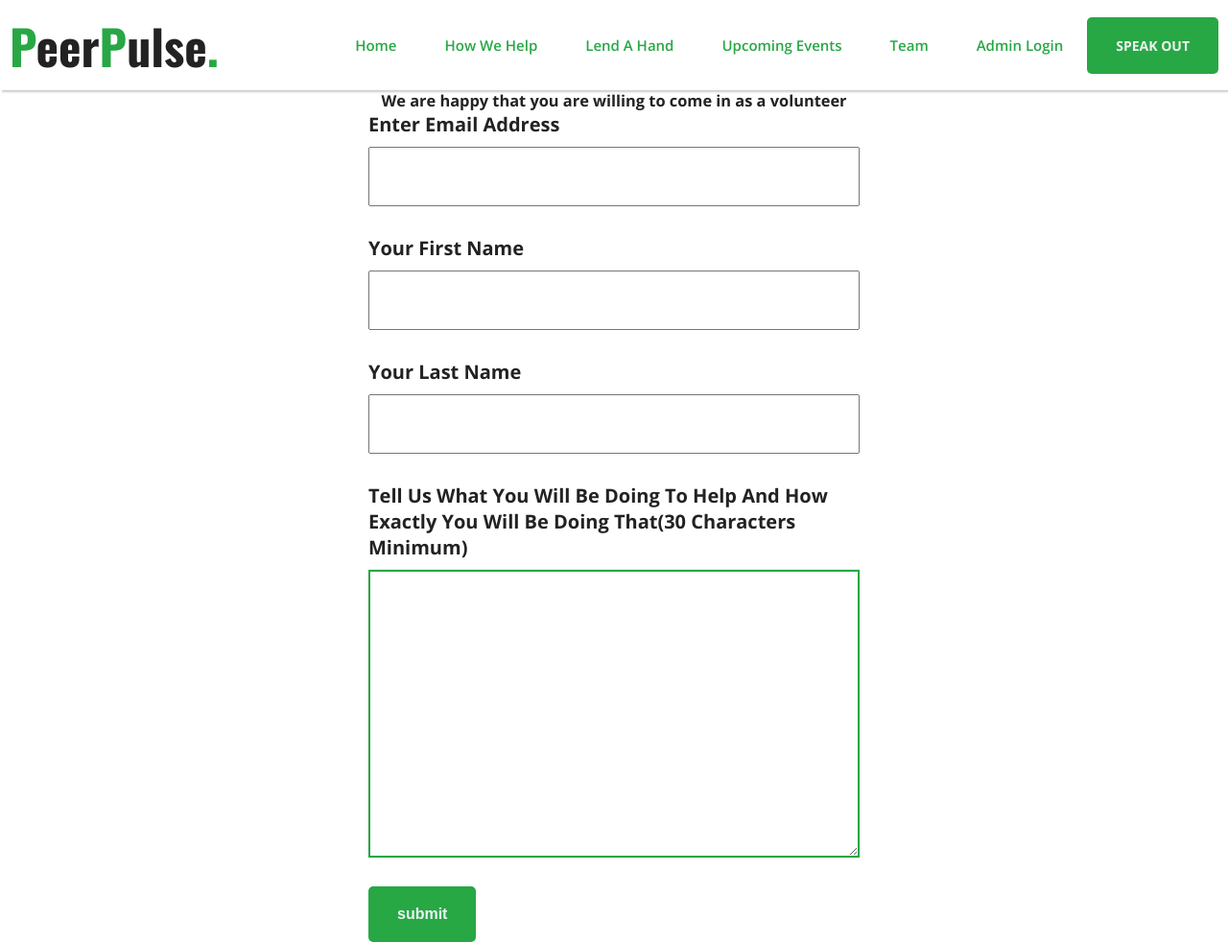
After one commit to hum-dev/PeerPulse, a Flask app: page /register-as-volunteer in a window 1280 px wide. The commit adds this page. Shown: the whole page at 96% size. Run offline with Flask 3, Linux system fonts and the light colour scheme.

Commit message:
finish up basic development

```diff
--- a/forms.py
+++ b/forms.py
@@ -37,3 +37,13 @@ class LoginForm(FlaskForm):
     email_address = StringField('Enter email address', validators=[DataRequired(), Email()])
     password = PasswordField('Enter your password', validators=[DataRequired(), Length(min=8)])
     submit = SubmitField('log in')
+
+class HelpOthersForm(FlaskForm):
+    """
+    This form is responsible for registering helpers into the platform
+    """
+    email_address = StringField('Enter email address', validators=[DataRequired(), Email()])
+    first_name = StringField('Your first name', validators=[DataRequired(), Length(min=3, max=20)])
+    last_name = StringField('Your last name', validators=[DataRequired(), Length(min=2, max=20)])
+    what_they_will_do = TextAreaField('Tell us what you will be doing to help and how exactly you will be doing that(30 characters minimum)', validators=[DataRequired(), Length(min=30)])
+    submit = SubmitField("submit")
--- a/main.py
+++ b/main.py
@@ -7,7 +7,7 @@ from datetime import datetime
 from uuid import uuid4
 from flask import Flask, render_template, redirect, url_for
 from flask_sqlalchemy import SQLAlchemy
-from forms import SpeakOutForm, AdminSignUp, LoginForm
+from forms import SpeakOutForm, AdminSignUp, LoginForm, HelpOthersForm
 from flask_login import LoginManager,UserMixin
 from flask_login import login_user, current_user, logout_user, login_required
 
@@ -17,7 +17,7 @@ app.config['SQLALCHEMY_DATABASE_URI'] = "sqlite:///peer_pulse.db"
 
 db = SQLAlchemy(app=app)
 login_manager = LoginManager(app)
-# login_manager.login_view = 'login_admin'
+login_manager.login_view = 'login_admin'
 
 @login_manager.user_loader
 def load_user(user_id):
@@ -47,13 +47,24 @@ class HelpSeeker(db.Model):
 
 class Admins(db.Model, UserMixin):
     """
-    Table for those seeking help
+    Table for administrators
     """
     __tablename__ = "administrators"
     id = db.Column(db.Integer, primary_key=True)
     prefered_username = db.Column(db.String, nullable=False)
     email_address = db.Column(db.String, nullable=False)
     password = db.Column(db.String, nullable=False)
+
+class Volunteers(db.Model):
+    """
+    Table holding those who are requesting to be volunteers
+    """
+    __tablename__ = "volunteers"
+    id = db.Column(db.Integer, primary_key=True)
+    email_address = db.Column(db.String, nullable=False)
+    first_name = db.Column(db.String, nullable=False)
+    last_name = db.Column(db.String, nullable=False)
+    what_they_will_do = db.Column(db.String, nullable=False)
 
 @app.route('/home', methods=["GET", "POST"])
 @app.route('/', methods=["GET", "POST"])
@@ -107,5 +118,21 @@ def create_admin():
         return redirect(url_for('home'))
     return render_template('create_admin.html', title="PeerPulse - Create and admin", form=form), 200
 
+@app.route('/register-as-volunteer', methods=["GET", "POST"])
+def register_as_volunteer():
+    form = HelpOthersForm()
+    if form.validate_on_submit():
+        volunteer_to_register = Volunteers(email_address=form.email_address.data, first_name=form.first_name.data, last_name=form.last_name.data, what_they_will_do=form.what_they_will_do.data)
+        db.session.add(volunteer_to_register)
+        db.session.commit()
+        return redirect(url_for('home'))
+    return render_template('volunteer.html', title="PeerPulse - become a volunteer", form=form), 200
+
+@app.route('/volunteer-requests', methods=["GET", "POST"])
+# @login_required
+def volunteer_requests():
+    all_volunteers = Volunteers.query.all()
+    return render_template('volunteer_requests.html', all_volunteers=all_volunteers, title="PeerPulse - volunteer requests")
+
 if __name__ == "__main__":
     app.run(debug=True)
--- a/static/css/styles.css
+++ b/static/css/styles.css
@@ -25,6 +25,7 @@ html{
     --color-black-night: #0F110C;
     --color-black-main: #222;
     --color-black-light: #333;
+    scroll-behavior: smooth;
 }
 
 body{
@@ -645,11 +646,19 @@ figcaption{
     padding: 3rem 2rem;
 }
 
+.team-section__container{
+    display: grid;
+    grid-template-columns: repeat(auto-fit, minmax(35rem, 1fr));
+    justify-items: center;
+    margin-top: 3rem;
+}
+
 .team__member{
     --size: 35rem;
     width: var(--size);
     box-shadow: 0 0 2px #444;
     padding: 1rem;
+    margin-bottom: 3rem;
 }
 
 .team__member__image-container{
@@ -689,3 +698,56 @@ figcaption{
     margin-right: 1.5rem;
 }
 /* end of the team members section stylings */
+
+/* volunteer section */
+.volunteer_section{
+    display: flex;
+    flex-direction: column;
+    justify-content: center;
+    align-items: center;
+}
+/* end of the volunteer section */
+
+/* Volunteer section */
+.volunteer{
+    width: 60%;
+    margin: 3rem auto;
+}
+
+.volunteer__name{
+    font-size: 2rem;
+    text-transform: uppercase;
+    color: var(--color-secondary);
+    margin-bottom: 1rem;
+}
+
+.volunteer__email{
+    font-size: 1.5rem;
+    margin-bottom: 1rem;
+}
+
+.volunteer__what-they-will-do{
+    font-size: 1.6rem;
+    text-align: justify;
+    line-height: 1.6;
+}
+
+.volunteer-control-btn{
+    display: inline-block;
+    text-decoration: none;
+    padding: 1rem 1.5rem;
+    text-transform: uppercase;
+    color: var(--color-heavy-white);
+    margin-top: 1rem;
+    border-radius: 10px;
+    font-weight: bold;
+}
+
+.volunteer-control-btn-accept{
+    background-color: var(--color-primary-dark);
+}
+
+.volunteer-control-btn-reject{
+    background-color: crimson;
+}
+/* End of the volunteer section */
--- a/templates/base.html
+++ b/templates/base.html
@@ -18,10 +18,10 @@
         <nav class="header__nav">
             <ol class="header__nav-list">
                 <li class="header__nav-list--item"><a href="{{ url_for('home') }}">Home</a></li>
-                <li class="header__nav-list--item"><a href="">How we help</a></li>
-                <li class="header__nav-list--item"><a href="">lend a hand</a></li>
-                <li class="header__nav-list--item"><a href="">upcoming events</a></li>
-                <li class="header__nav-list--item"><a href="">team</a></li>
+                <li class="header__nav-list--item"><a href="#how-we-help">How we help</a></li>
+                <li class="header__nav-list--item"><a href="#lend-a-hand">lend a hand</a></li>
+                <li class="header__nav-list--item"><a href="#upcoming-events">upcoming events</a></li>
+                <li class="header__nav-list--item"><a href="#team">team</a></li>
                 <li class="header__nav-list--item"><a href="{{ url_for('login_admin') }}">admin login</a></li>
                 <a class="header__cta" href="{{ url_for('talk_to_us') }}">speak out</a>
             </ol>
--- /dev/null
+++ b/templates/volunteer.html
@@ -0,0 +1,30 @@
+{% extends 'base.html' %}
+{% block pagecontent %}
+<section class="volunteer_section">
+    <h3>We are happy that you are willing to come in as a volunteer</h3>
+
+    <form action="" method="POST" class="login-form">
+        {{form.hidden_tag()}}
+        <div class="form-group">
+            {{form.email_address.label(class="login-form-group__label")}}
+            {{form.email_address(class="login-form-group__input")}}
+        </div>
+
+        <div class="form-group">
+            {{form.first_name.label(class="login-form-group__label")}}
+            {{form.first_name(class="login-form-group__input")}}
+        </div>
+
+        <div class="form-group">
+            {{form.last_name.label(class="login-form-group__label")}}
+            {{form.last_name(class="login-form-group__input")}}
+        </div>
+
+        <div class="form-group">
+            {{form.what_they_will_do.label(class="login-form-group__label")}}
+            {{form.what_they_will_do(class="form-text-area")}}
+        </div>
+        {{form.submit(class="form-submit")}}
+    </form>
+</section>
+{% endblock pagecontent %}
```
Also changed, not shown: templates/index.html (+27 -5 lines), templates/volunteer_requests.html (added, +18 -0 lines), instance/peer_pulse.db.
